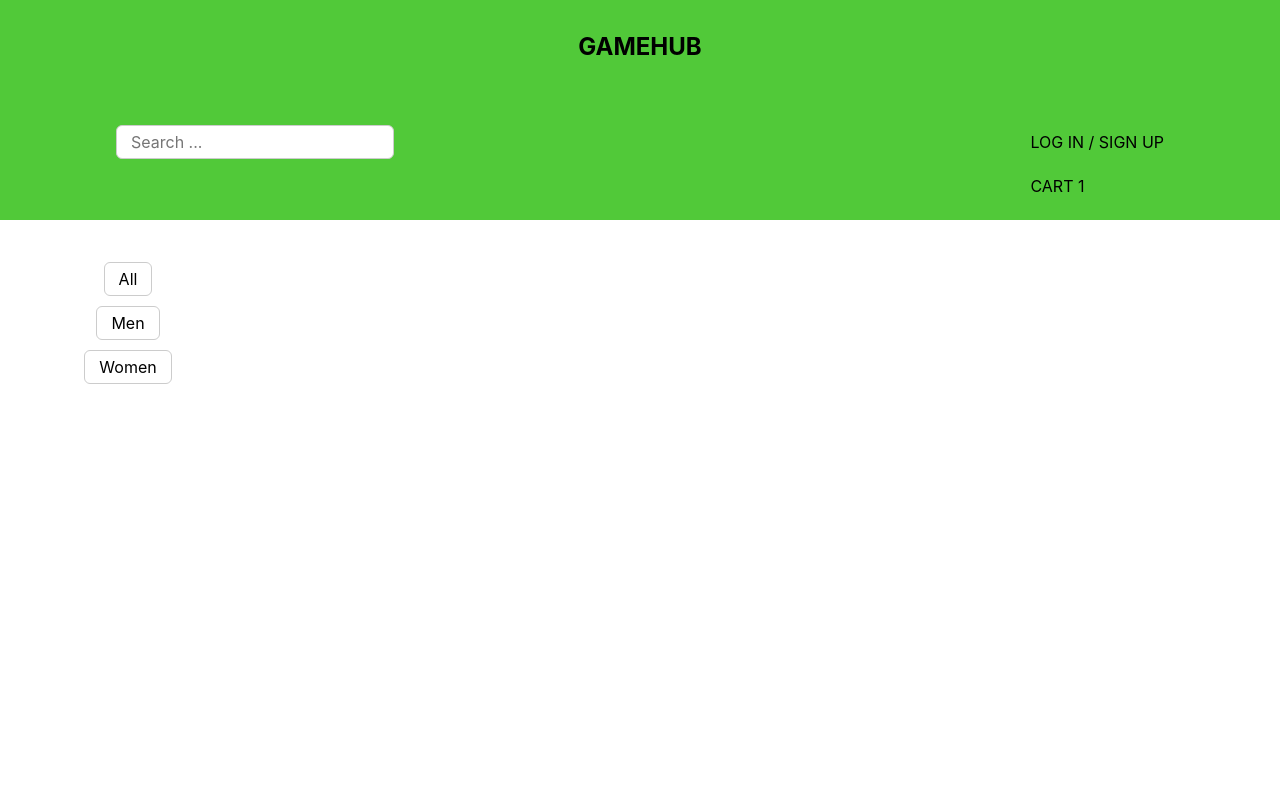
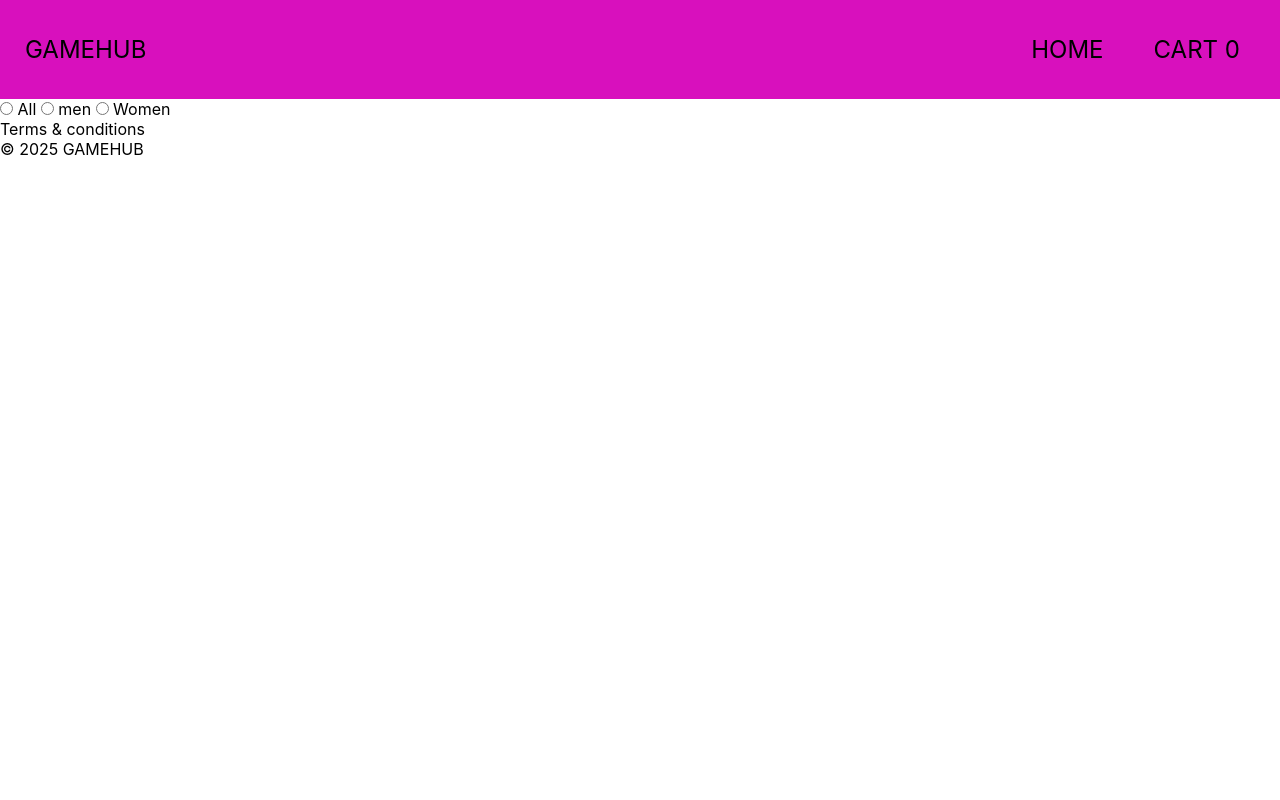
Before and after one commit to MissAdelliah/silje_reppe_JS1_CA_MAR25FT, a website: page index.html in a window 1280 px wide. Shown: the top 800 px of the page. Drawn offline with Linux system fonts and the light colour scheme; no server answers.

Commit message:
new save

```diff
--- a/css/style.css
+++ b/css/style.css
@@ -3,6 +3,7 @@
   box-sizing: border-box;
   margin: 0;
 }
+/*
 .banner {
   background-color: #51c939;
   background-repeat: no-repeat;
@@ -175,3 +176,56 @@
   font-size: 1rem;
   color: #000000;
 }
+*/
+div {
+  display: block;
+  unicode-bidi: isolate;
+}
+
+.wrap {
+  max-width: 1800px;
+  margin: 0 auto;
+  padding: 20px 25px;
+  background-color: rgb(216, 16, 189);
+  display: block;
+  unicode-bidi: isolate;
+}
+
+.wrap a {
+  text-decoration: none;
+  color: black;
+  font-size: 1.5rem;
+}
+
+.row {
+  display: flex;
+  align-items: center;
+  gap: 20px;
+}
+.row-between {
+  justify-content: space-between;
+}
+.links {
+  padding: 15px;
+  text-decoration: none;
+}
+.nav_categories {
+  display: flex;
+  align-items: center;
+  position: relative;
+  gap: 20px;
+}
+
+/*
+.navigation {
+  align-items: center;
+  box-sizing: border-box;
+  flex-wrap: wrap;
+  position: relative;
+  unicode-bidi: isolate;
+  row-gap: 15px;
+  column-gap: 15px;
+  width: 250px;
+  height: 1.5rem;
+}
+*/
--- a/index.html
+++ b/index.html
@@ -7,6 +7,22 @@
     <link rel="stylesheet" href="css/style.css" />
     <script type="module" src="/js/products.js" defer></script>
   </head>
+  <header>
+  <div class="wrap">
+  <div class="row row-between">
+    <div class="logo">
+    <a href="index.html">GAMEHUB</a>
+    </div>
+<nav class="nav_categories" aria-label="navigation">
+  <a href="index.html" class="links">HOME</a>
+    <a href="checkout.html" class="links">CART
+      <span id="items-count-cart" class="" >0</span>
+    </a>
+  </div>
+</nav>
+</div>
+</div>
+  <!--
   <section class="banner">
     <h1>GAMEHUB</h1>
   </section>
@@ -29,6 +45,7 @@
           <span id="cart-count" class="cart-count">1</span>
         </div>
       </nav>
+    -->
     </header>
     <main>
       <section class="all--grid">
@@ -47,7 +64,7 @@
               name="filter-gender"
               value="men"
             />
-            <label for="men-filter">Men</label>
+            <label for="men-filter">men</label>
             <input
               type="radio"
               id="women-filter"
```
Also changed, not shown: checkout.html (added), 1 other file.
